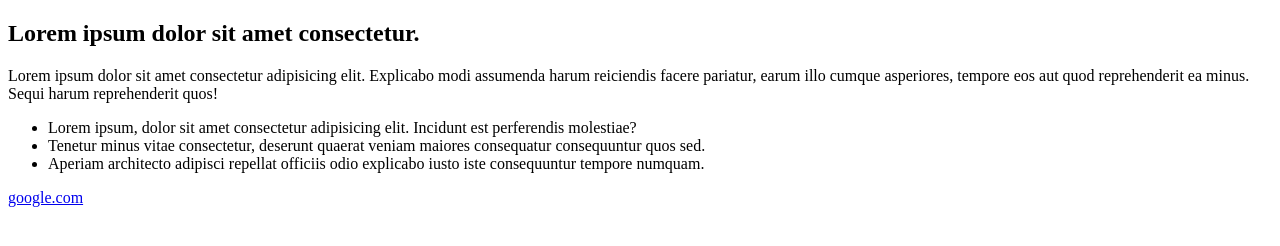
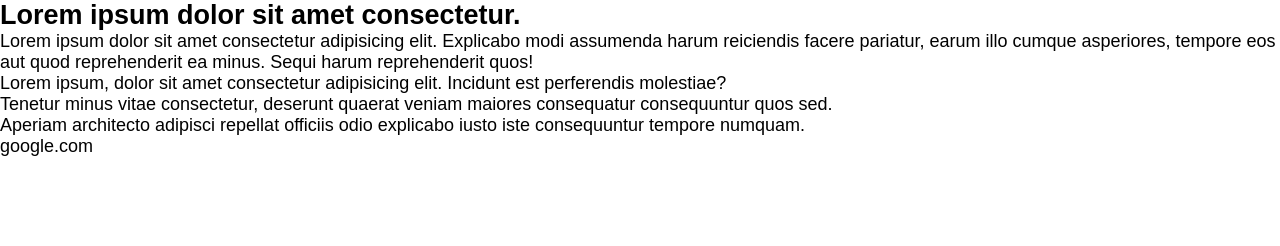
Before and after one commit to boburwebdev/test-project, a plain HTML site: page index.html in a window 1280 px wide. Drawn offline with Linux system fonts and the light colour scheme.

Commit message:
added styles

```diff
--- a/index.html
+++ b/index.html
@@ -4,6 +4,7 @@
     <meta charset="UTF-8" />
     <meta http-equiv="X-UA-Compatible" content="IE=edge" />
     <meta name="viewport" content="width=device-width, initial-scale=1.0" />
+    <link rel="stylesheet" href="styles.css" />
     <title>Test Project</title>
   </head>
   <body>
--- /dev/null
+++ b/styles.css
@@ -0,0 +1,26 @@
+* {
+  padding: 0;
+  margin: 0;
+  box-sizing: border-box;
+}
+
+body {
+  font-family: sans-serif;
+  font-size: 18px;
+}
+
+ul {
+  list-style: none;
+}
+
+a {
+  color: inherit;
+  text-decoration: none;
+  transition: all 0.3s;
+}
+
+.container {
+  max-width: 1240px;
+  width: 90%;
+  margin: 0 auto;
+}
```
